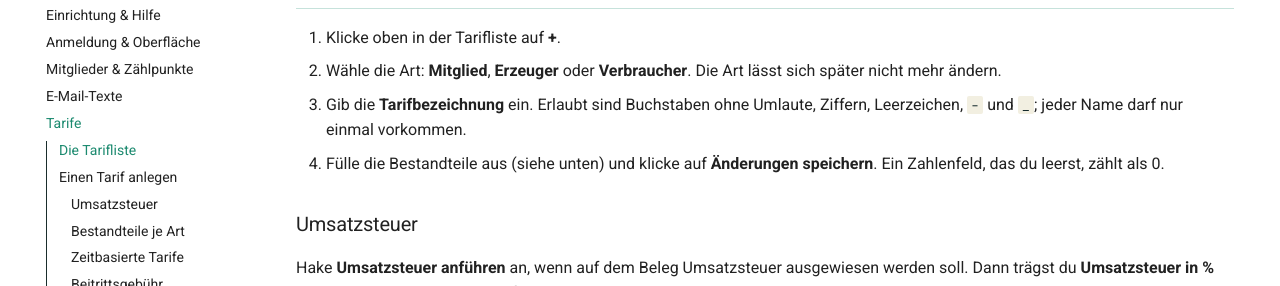
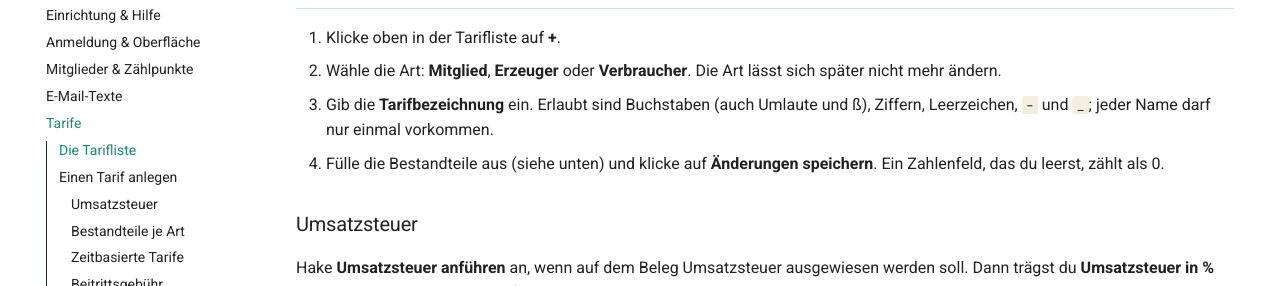
Before and after one commit to eegfaktura/eegfaktura-user-guide, an MkDocs documentation site: the page built from docs/04-tarife.md, in a window 1280 px wide and 900 px high, scrolled down 1382 px. Shown: the part 165-451 px from the top of the window. Built offline with MkDocs 1.6.1 and Material for MkDocs 9.7.7, drawn with Linux system fonts in a browser that asks for light colours.

Commit message:
docs(tarife): tariff name allows umlauts and sharp s (tracking web 261126-mm2)
Co-Authored-By: Claude Opus 5.5 <noreply@anthropic.com>

```diff
--- a/docs/04-tarife.md
+++ b/docs/04-tarife.md
@@ -33,7 +33,7 @@ Zählpunktgebühr und Umsatzsteuer.
 
 1. Klicke oben in der Tarifliste auf **+**.
 2. Wähle die Art: **Mitglied**, **Erzeuger** oder **Verbraucher**. Die Art lässt sich später nicht mehr ändern.
-3. Gib die **Tarifbezeichnung** ein. Erlaubt sind Buchstaben ohne Umlaute, Ziffern, Leerzeichen, `-` und `_`; jeder
+3. Gib die **Tarifbezeichnung** ein. Erlaubt sind Buchstaben (auch Umlaute und ß), Ziffern, Leerzeichen, `-` und `_`; jeder
    Name darf nur einmal vorkommen.
 4. Fülle die Bestandteile aus (siehe unten) und klicke auf **Änderungen speichern**. Ein Zahlenfeld, das du leerst,
    zählt als 0.
```
Also changed, not shown: CHANGELOG.md (+2 -0 lines).
